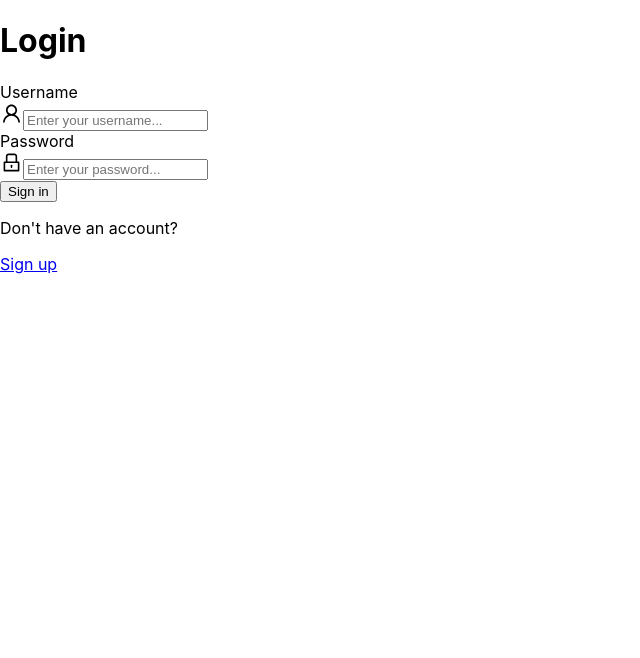
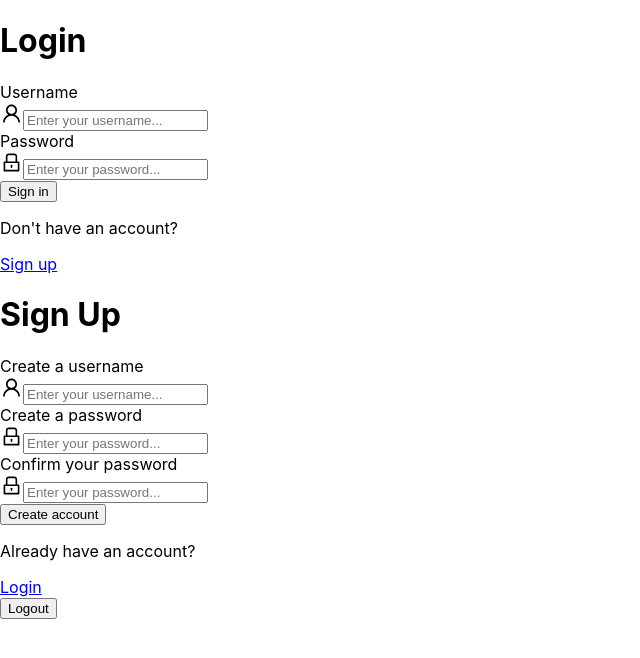
Before and after one commit to moshriguez/drum-machine-frontend, a React (Create React App) app: page / in a window 1280 px wide. Shown: the top 658 px of the page, without its empty margins (0-640 px from the left). Built offline with nearby package versions, Linux system fonts and the light colour scheme.

Commit message:
start of sign up form

```diff
--- a/src/App.js
+++ b/src/App.js
@@ -2,6 +2,7 @@ import React, {useEffect, useState} from "react"
 
 import './App.css';
 import Login from './Auth/Login'
+import Signup from "./Auth/Signup";
 
 function App() {
   const [user, setUser] = useState(null)
@@ -19,10 +20,20 @@ function App() {
     }
   }, [])
 
+  const handleLogout = () => {
+    localStorage.clear()
+    setUser(null)
+  }
+
 
 
   return (
-    <Login setUser={setUser}/>
+    <div>
+
+      <Login setUser={setUser}/>
+      <Signup setUser={setUser}/>
+      <button onClick={handleLogout}>Logout</button>
+    </div>
   );
 }
 
--- /dev/null
+++ b/src/Auth/Signup.js
@@ -0,0 +1,120 @@
+import React, { useState } from "react";
+// import { useHistory } from 'react-router-dom'
+import { AiOutlineLock, AiOutlineUser } from "react-icons/ai";
+
+const userUrl = "http://localhost:3000/api/v1/users";
+
+const Signup = ({ setUser }) => {
+  // controlled form for user details
+  const [userForm, setUserForm] = useState({
+    username: "",
+    password: "",
+    confirm: "",
+  });
+  const handleChange = (e) => {
+    setUserForm({ ...userForm, [e.target.name]: e.target.value });
+  };
+
+  // Errors if doesn't pass validations
+  const [errors, setErrors] = useState([]);
+
+  const sendAuthInfo = () => {
+    const config = {
+      method: "POST",
+      headers: {
+        "Content-Type": "application/json",
+        Accept: "application/json",
+      },
+      body: JSON.stringify({
+        username: userForm.username,
+        password: userForm.password,
+        bio: 'Tell us about yourself...'
+      }),
+    };
+    fetch(userUrl, config)
+      .then((r) => r.json())
+      .then((data) => {
+        if (data.error) {
+            const newErrors = [];
+            newErrors.push(data.error)
+            setErrors(newErrors)
+        } else {
+            setUser(data.user);
+            localStorage.setItem("jwt", data.jwt);
+        }
+      });
+  };
+
+  const handleSignup = (e) => {
+    e.preventDefault();
+    const newErrors = [];
+    userForm.password !== userForm.confirm
+    ? newErrors.push("The password you have entered does not match the password confirmation")
+    : console.log();
+    setErrors(newErrors)
+
+    !newErrors.length ? sendAuthInfo() : console.log();
+  };
+
+  return (
+    <div className="form-container">
+      <div className="user-form">
+        <form onSubmit={(e) => handleSignup(e)}>
+          <h1>Sign Up</h1>
+          <label>Create a username</label>
+          <div className="info-container">
+            <AiOutlineUser size={23} />
+            <input
+              onChange={(e) => handleChange(e)}
+              value={userForm.username}
+              name="username"
+              placeholder="Enter your username..."
+              required
+            />
+          </div>
+          <label>Create a password</label>
+          <div className="info-container">
+            <AiOutlineLock size={23} />
+            <input
+              onChange={(e) => handleChange(e)}
+              value={userForm.password}
+              name="password"
+              placeholder="Enter your password..."
+              type="password"
+              required
+            />
+          </div>
+          <label>Confirm your password</label>
+          <div className="info-container">
+            <AiOutlineLock size={23} />
+            <input
+              onChange={(e) => handleChange(e)}
+              value={userForm.confirm}
+              name="confirm"
+              placeholder="Enter your password..."
+              type="password"
+              required
+            />
+          </div>
+          <button type="submit">Create account</button>
+        </form>
+        {errors.length ? (
+          <div className="error-container">
+            <h2>Errors</h2>
+            <ul>
+              {errors.map((error, idx) => (
+                <li key={idx}>{error}</li>
+              ))}
+            </ul>
+          </div>
+        ) : null}
+        <div className="signup-container">
+          <p>Already have an account?</p>
+          <a href="#">Login</a>
+        </div>
+      </div>
+    </div>
+  );
+};
+
+export default Signup;
```
